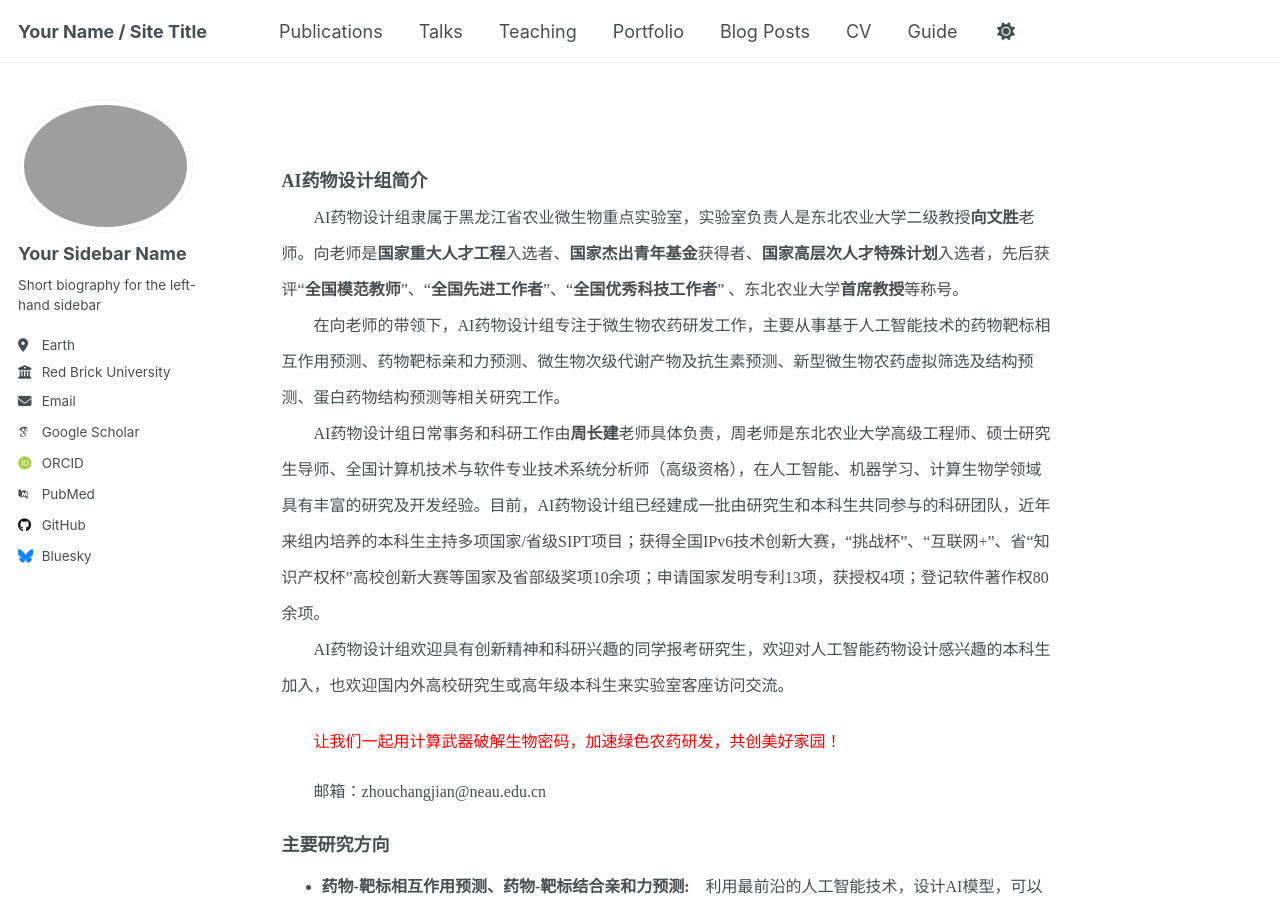
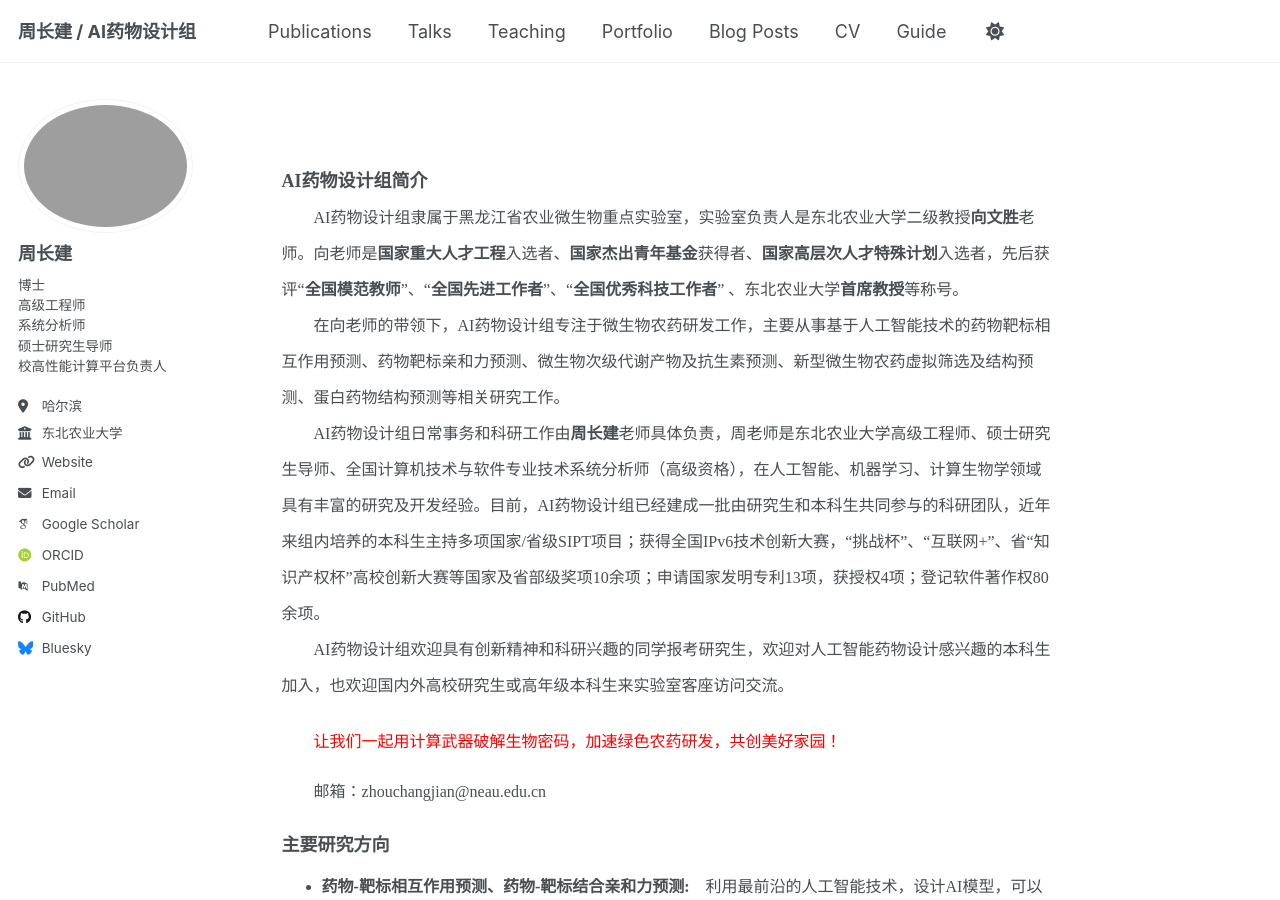
Before and after one commit to HPC-NEAU/zhoucj, a Jekyll site: the page built from _pages/about.md, in a window 1280 px wide and 900 px high. Built offline with Jekyll 4.4.1, drawn with Linux system fonts in a browser that asks for light colours; some web fonts are replaced.

Commit message:
Update _config.yml

```diff
--- a/_config.yml
+++ b/_config.yml
@@ -8,14 +8,13 @@
 
 # Basic Site Settings
 locale                   : "en-US"
-site_theme               : "default"
-title                    : "Your Name / Site Title"
+title                    : "周长建 / AI药物设计组"
 title_separator          : "-"
 name                     : &name "Your Name"
 description              : &description "personal description"
-url                      : https://academicpages.github.io # the base hostname & protocol for your site e.g. "https://[your GitHub username].github.io" or if you already have some other page hosted on Github then use "https://[your GitHub username].github.io/[Your Repo Name]"
+url                      : https://hpc-neau.github.io/cjzhou/ # the base hostname & protocol for your site e.g. "https://mmistakes.github.io"
 baseurl                  : "" # the subpath of your site, e.g. "/blog"
-repository               : "academicpages/academicpages.github.io"
+repository               : "hpc-neau.github.io/cjzhou"
 
 # Site Author - The following control what appear as part of the author content on the side bar.
 #               If a field is blank the icon and link will not appear, otherwise it will be shown.
@@ -23,13 +22,13 @@ repository               : "academicpages/academicpages.github.io"
 author:
   # Biographic information
   avatar           : "profile.png"
-  name             : "Your Sidebar Name"
+  name             : "周长建"
   pronouns         : # example: "she/her"
-  bio              : "Short biography for the left-hand sidebar"
-  location         : "Earth"
-  employer         : "Red Brick University"
-  uri              : # URL
-  email            : "none@example.org"
+  bio              : "博士<br>高级工程师<br>系统分析师<br>硕士研究生导师<br>校高性能计算平台负责人"
+  location         : "哈尔滨"
+  employer         : "东北农业大学"
+  uri              : http://dscx.neau.edu.cn/ndbssds/detail_ZGVDaEhxakNH_2.html
+  email            : "zhouchangjian@neau.edu.cn"
 
   # Academic websites
   academia         : # URL
```
